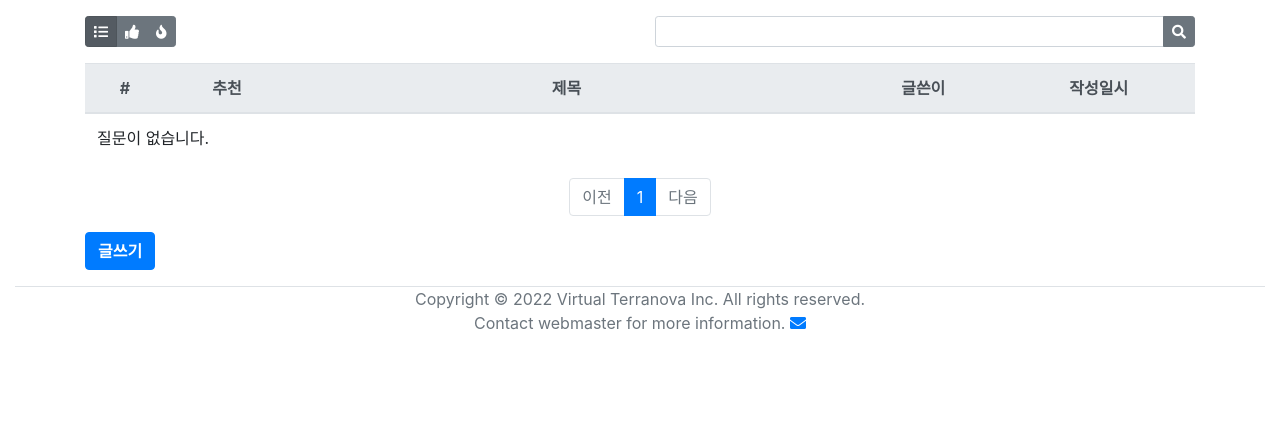
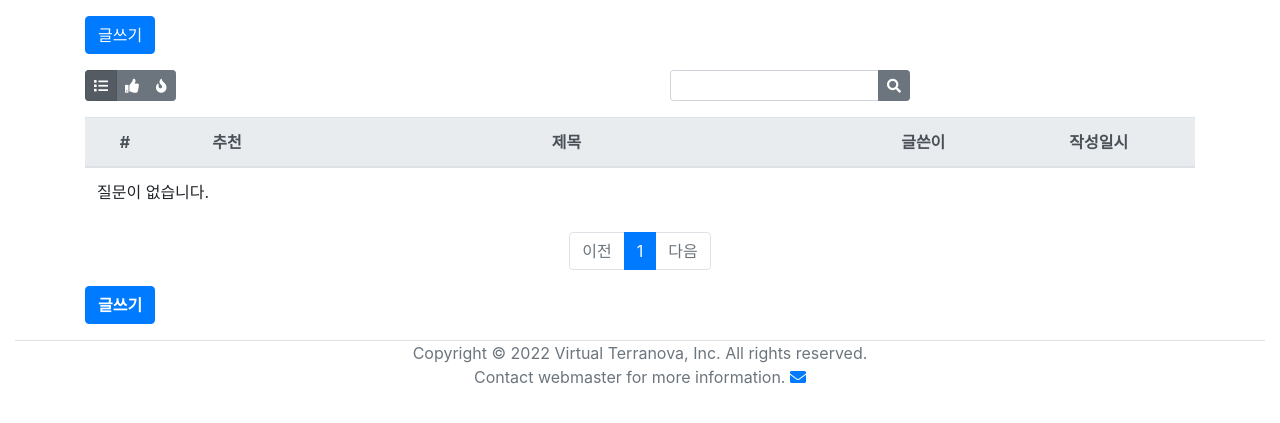
Before and after one commit to neworld0/neworld, a Django app: page /neworld/question/ in a window 1280 px wide. Shown: the part 56-479 px from the top of the page. Run offline with Django 3.2, Linux system fonts and the light colour scheme; the visitor is signed in with stand-in values (Sample User, id 1); data that the repository does not hold is empty; some libraries are stand-ins or nearby versions.

Commit message:
base.html changed

```diff
--- a/templates/base.html
+++ b/templates/base.html
@@ -28,7 +28,7 @@
     <footer class="container-fluid navbar-fixed-bottom">
         <div class="border-top mt-3">
             <div class="text-center">
-                <span class="text-muted">Copyright © 2022 Virtual Terranova Inc. All rights reserved.</span>
+                <span class="text-muted">Copyright © 2022 Virtual Terranova, Inc. All rights reserved.</span>
                 <address class="text-muted">Contact webmaster for more information. <a href="mailto:neworld0@gmail.com"><i class="fa fa-envelope"></i></a></address>
             </div>
         </div>
--- a/templates/common/404.html
+++ b/templates/common/404.html
@@ -1,5 +1,6 @@
 {% extends 'base.html' %}
 {% block content %}
+<!-- 404 Page -->
 <div class="container">
     <div class="row justify-content-center">
         <div class="col-12 text-center">
--- a/templates/neworld/question_list.html
+++ b/templates/neworld/question_list.html
@@ -2,6 +2,9 @@
 {% load neworld_filter %}
 {% block content %}
 <div class="container my-3">
+    <div>
+        <a href="{% url 'neworld:question_create' %}" class="btn btn-primary">글쓰기</a>
+    </div>
     <div class="row justify-content-between my-3">  <!-- 양쪽정렬 justify-content-between으로 변경 -->
         <div class="col-6">
             <div class="btn-group" role="group">
@@ -16,7 +19,7 @@
               </button>
             </div>
         </div>
-
+        <div class="col-6">
             <div class="col-6 input-group input-group-sm">
                 <input type="text" class="form-control form-control-sm kw" value="{{ kw|default_if_none:'' }}" onkeypress="return search(event)">
                 <div class="input-group-append">
@@ -25,7 +28,7 @@
                     </button>
                 </div>
             </div>
-
+        </div>
     </div>
     <table class="table">
         <thead>
```
Also changed, not shown: neworld/views/question_views.py (line endings or trailing spaces). Lines whose indentation alone changed are shown as unchanged.
